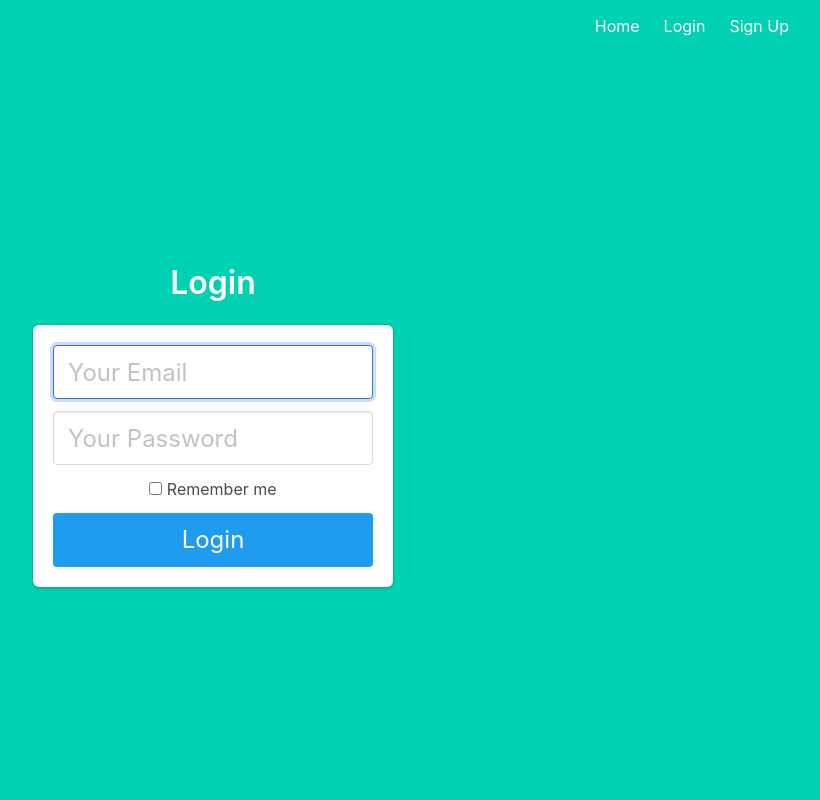
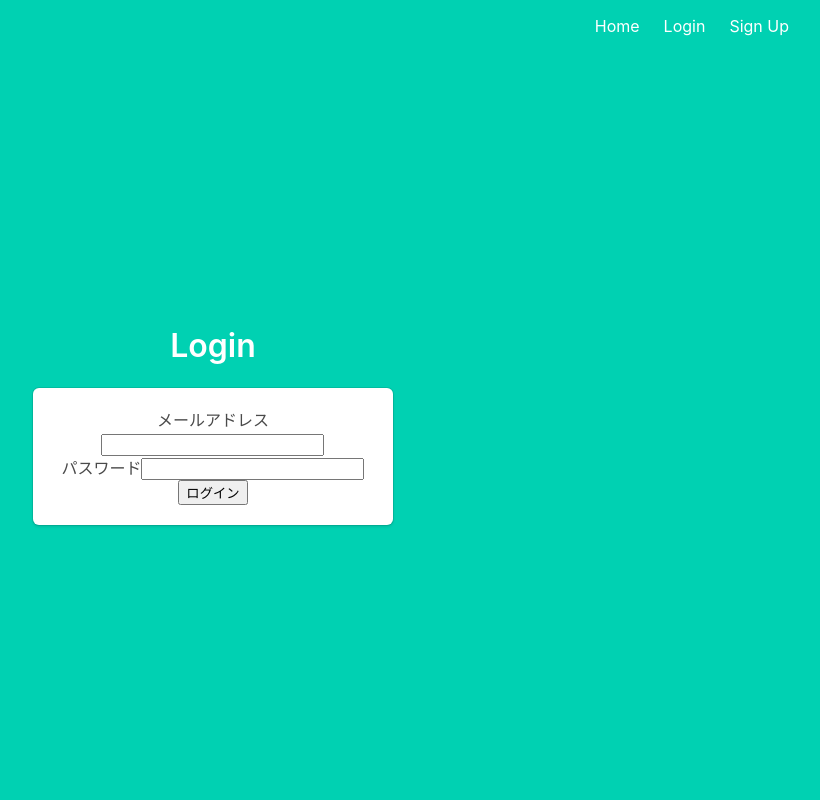
Before and after one commit to developerdazo/-, a Flask app: page /login in a window 1280 px wide. Shown: the whole page, without its empty margins (427-1247 px from the left). Run offline with Flask 2, Linux system fonts and the light colour scheme; some libraries are stand-ins or nearby versions.

Commit message:
はひふへほ

```diff
--- /dev/null
+++ b/project/Forms/LoginForm.py
@@ -0,0 +1,11 @@
+from flask_wtf import FlaskForm
+from flask_wtf.recaptcha import validators
+from wtforms import PasswordField, SubmitField
+from wtforms.fields.html5 import EmailField
+from wtforms.validators import DataRequired, Email, Length
+
+
+class LoginForm(FlaskForm):
+    email = EmailField('メールアドレス', validators=[DataRequired(), Email()])
+    password = PasswordField('パスワード', validators=[DataRequired(), Length(max=1)])
+    submit = SubmitField('ログイン')
--- a/project/__init__.py
+++ b/project/__init__.py
@@ -11,6 +11,7 @@ def create_app():
     app.config['SECRET_KEY'] = 'secret-key-goes-here'
     app.config['SQLALCHEMY_DATABASE_URI'] = 'sqlite:///db.sqlite'
     app.config['SQLALCHEMY_TRACK_MODIFICATIONS'] = False
+    app.config['WTF_CSRF_ENABLED'] = True
 
     db.init_app(app)
 
--- a/project/auth.py
+++ b/project/auth.py
@@ -1,3 +1,5 @@
+#from project.Forms.LoginForm import LoginForm
+from project.Forms.LoginForm import LoginForm
 from flask import Blueprint, render_template, redirect, url_for, request, flash
 from werkzeug.security import generate_password_hash, check_password_hash
 from . import db
@@ -9,30 +11,38 @@ from flask_login import login_user, logout_user, login_required
 
 
 
+
 auth = Blueprint('auth', __name__)
 
 @auth.route('/login')
 def login():
-    return render_template('login.html')
+    form = LoginForm()
+    return render_template('login.html', form=form)
 
 
 @auth.route('/login', methods=['POST'])
 def login_post():
-    email = request.form.get('email')
-    password = request.form.get('password')
-    remember = True if request.form.get('remember') else False
 
-    user = User.query.filter_by(email=email).first()
+    form = LoginForm()
+    if form.validate_on_submit():
+        print(form.email, form.password)
+
+        email=form.email.data
+        password=form.password.data
+        user = User.query.filter_by(email=email).first()
+
 
     # check if the user actually exists
     # take the user-supplied password, hash it, and compare it to the hashed password in the database
-    if not user or not check_password_hash(user.password, password):
-        flash('Please check your login details and try again.')
-        return redirect(url_for('auth.login')) # if the user doesn't exist or password is wrong, reload the page
+        if not user or not check_password_hash(user.password, password):
+            flash('Please check your login details and try again.')
+            return redirect(url_for('auth.login')) # if the user doesn't exist or password is wrong, reload the page
 
     # if the above check passes, then we know the user has the right credentials
-    login_user(user, remember=remember)
-    return redirect(url_for('main.profile'))
+        login_user(user, remember=True)
+        return redirect(url_for('main.profile'))
+    flash("不正アクセス禁止法")
+    return redirect(url_for('auth.login'))
 
 @auth.route('/signup', methods=['POST'])
 def signup_post():
--- a/project/templates/index.html
+++ b/project/templates/index.html
@@ -8,4 +8,5 @@
 <h2 class="subtitle">
   Easy authentication and authorization in Flask.
 </h2>
+<p>Copyright © 2021 maple Inc. All Rights Reserved.</p>
 {% endblock %}
--- a/project/templates/login.html
+++ b/project/templates/login.html
@@ -5,24 +5,14 @@
     <h3 class="title">Login</h3>
     <div class="box">
         <form method="POST" action="/login">
-            <div class="field">
-                <div class="control">
-                    <input class="input is-large" type="email" name="email" placeholder="Your Email" autofocus="">
-                </div>
-            </div>
-
-            <div class="field">
-                <div class="control">
-                    <input class="input is-large" type="password" name="password" placeholder="Your Password">
-                </div>
-            </div>
-            <div class="field">
-                <label class="checkbox">
-                    <input type="checkbox">
-                    Remember me
-                </label>
-            </div>
-            <button class="button is-block is-info is-large is-fullwidth">Login</button>
+            {{ form.csrf_token }}
+            <div class="email">
+            {{ form.email.label }}{{form.email}}
+        </div>
+            <div class="password">
+            {{ form.password.label }}{{form.password}}
+        </div>
+        {{form.submit}}
         </form>
     </div>
 </div>
--- a/project/templates/profile.html
+++ b/project/templates/profile.html
@@ -4,4 +4,5 @@
 <h1 class="title">
   ようこそ、{{ name }} さん!
 </h1>
+<p>Copyright © 2021 maple Inc. All Rights Reserved.</p>
 {% endblock %}
```
Also changed, not shown: project/Forms/signupform.py (added, +14 -0 lines), project/models.py (+6 -6 lines), project/Forms/__init__.py (added), project/db.sqlite, 1 other file.
